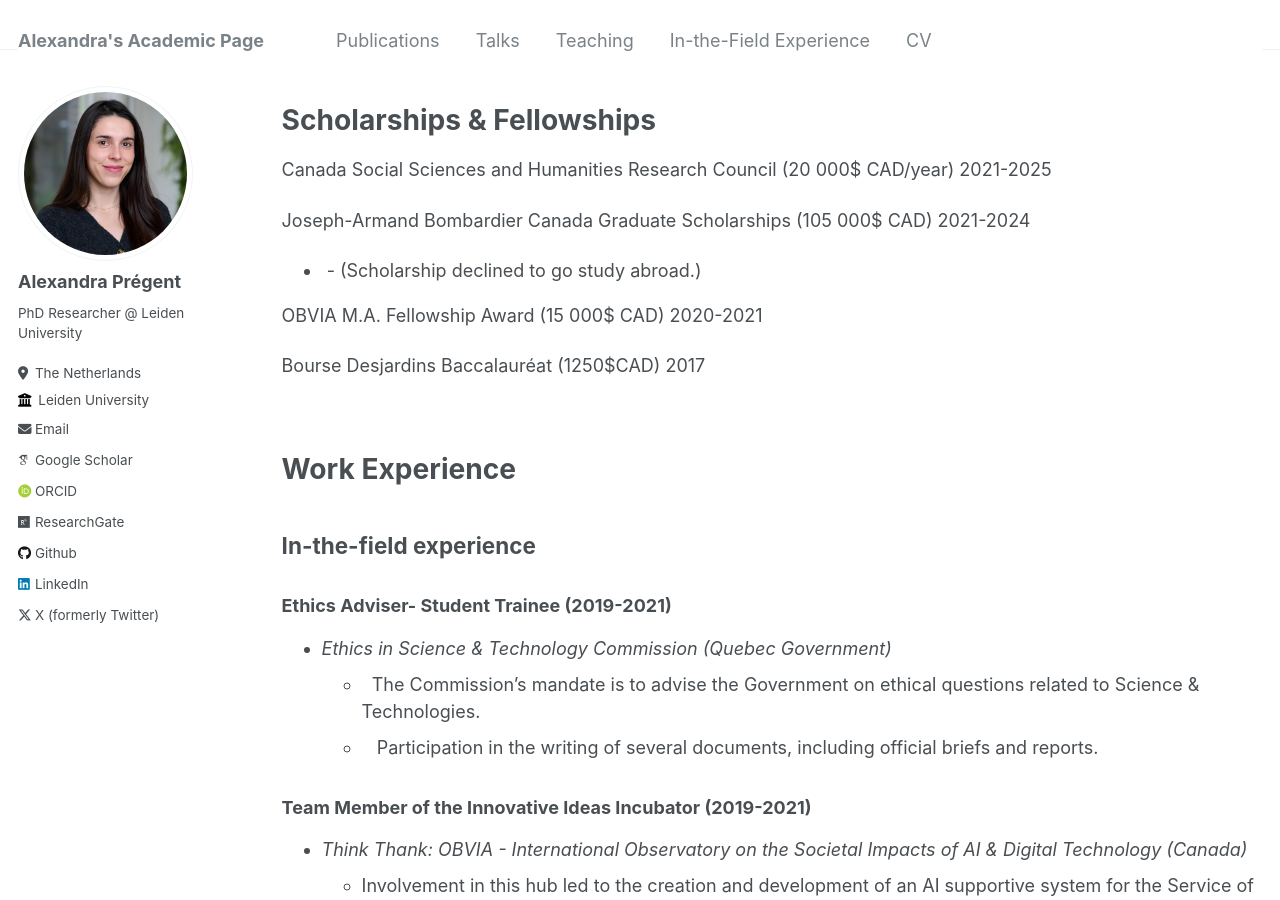
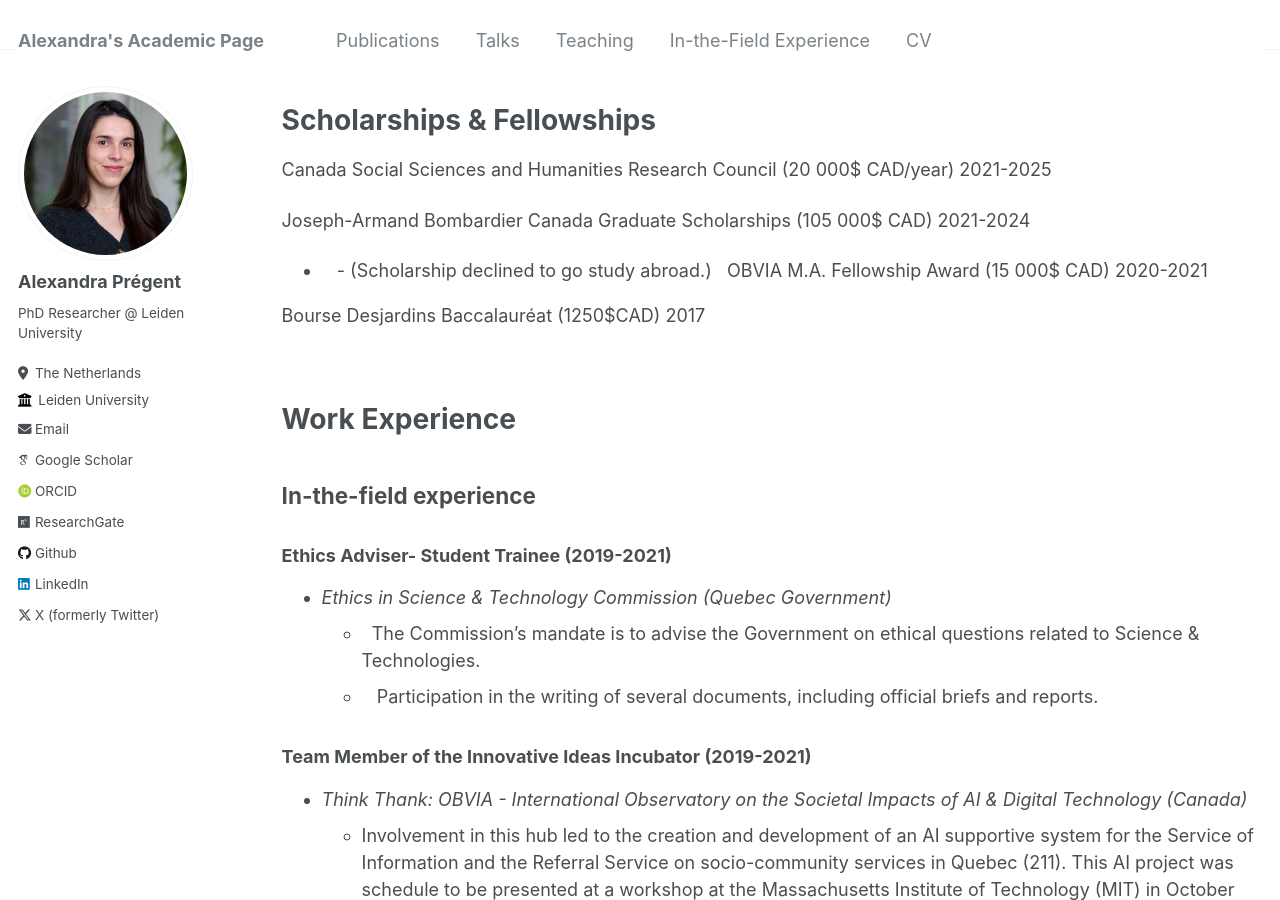
Before and after one commit to AlexandraPregent/AlexandraPregent.github.io, a Jekyll site: the page built from _pages/cv.md, in a window 1280 px wide and 900 px high, scrolled down 300 px. Built offline with Jekyll 4.4.1, drawn with Linux system fonts in a browser that asks for light colours; some web fonts are replaced; part of the change alters nothing that is shown.

Commit message:
Update cv.md

```diff
--- a/_pages/cv.md
+++ b/_pages/cv.md
@@ -30,8 +30,8 @@ B.A. in Philosophy & French Literature, 2016-2019
 Canada Social Sciences and Humanities Research Council (20 000$ CAD/year) 2021-2025
 
 Joseph-Armand Bombardier Canada Graduate Scholarships (105 000$ CAD) 2021-2024
-* &nbsp;- (Scholarship declined to go study abroad.)
-
+* &nbsp;&nbsp; - (Scholarship declined to go study abroad.)
+&nbsp;
 OBVIA M.A. Fellowship Award (15 000$ CAD) 2020-2021
 
 Bourse Desjardins Baccalauréat (1250$CAD) 2017
```
